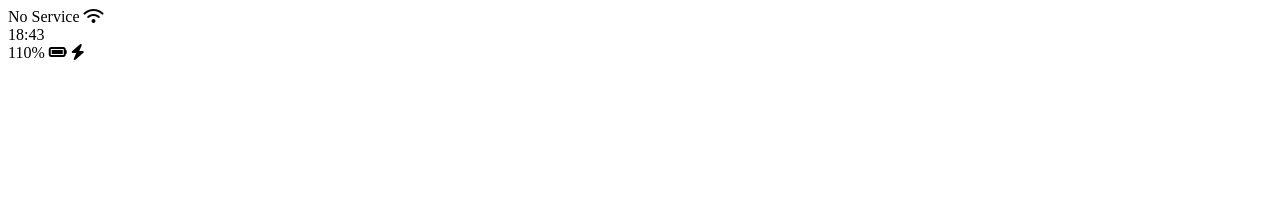
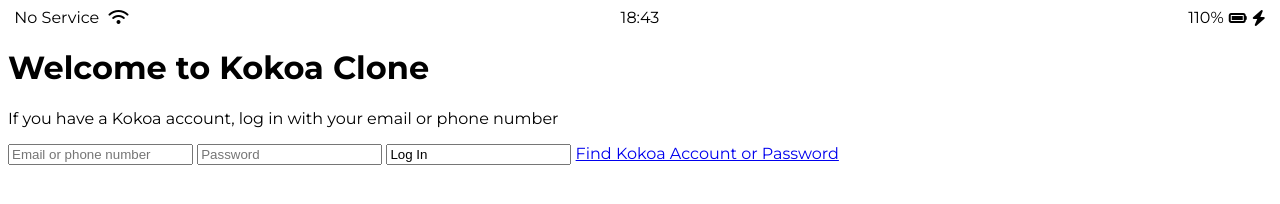
Before and after one commit to somtul/kokoa-clone-2024, a plain HTML site: page index.html in a window 1280 px wide. Drawn offline with Linux system fonts and the light colour scheme.

Commit message:
update html and create css

```diff
--- a/index.html
+++ b/index.html
@@ -4,9 +4,10 @@
     <meta charset="UTF-8">
     <meta name="viewport" content="width=device-width, initial-scale=1.0">
     <title>Welcome to Kokoa Talk</title>
+    <link rel="stylesheet" href="style.css">
 </head>
 <body>
-    <div id="status-bar">
+    <div class="status-bar">
         <div class="status-bar__column">
             <span>No Service</span>
             <i class="fa-solid fa-wifi"></i>
@@ -21,6 +22,20 @@
         </div>
     </div>
 
+    <header class="welcome-header">
+        <h1 class="welcome-header__title">Welcome to Kokoa Clone</h1>
+        <p class="welcome-header__text">If you have a Kokoa account, log in with your email or phone number</p>
+    </header>
+
+    <form>
+        <input type="text" placeholder="Email or phone number"/>
+        <input type="text" placeholder="Password"/>
+        <input type="text" value="Log In"/>
+        <a href="#">Find Kokoa Account or Password</a>
+    </form>
+
+
+
     <script src="https://kit.fontawesome.com/7d6c038ac7.js" crossorigin="anonymous"></script>
     <!-- script는 반드시 맨 마지막에  -->
 </html>
--- /dev/null
+++ b/style.css
@@ -0,0 +1,30 @@
+
+  @import url('https://fonts.googleapis.com/css2?family=Montserrat:wght@400;600;700&display=swap');
+
+body {
+    font-family: 'Montserrat', sans-serif;
+}
+
+.status-bar {
+    display: flex;
+    justify-content: center;
+}
+
+.status-bar__column {
+    width: 33%;
+}
+.status-bar__column:first-child span {
+    margin-right: 5px;
+}
+
+.status-bar__column:nth-child(2) {
+    display: flex;
+    justify-content: center;
+}
+
+.status-bar__column:last-child {
+    display: flex;
+    justify-content: flex-end;
+    align-items: center;
+    gap: 5px;
+}
```
